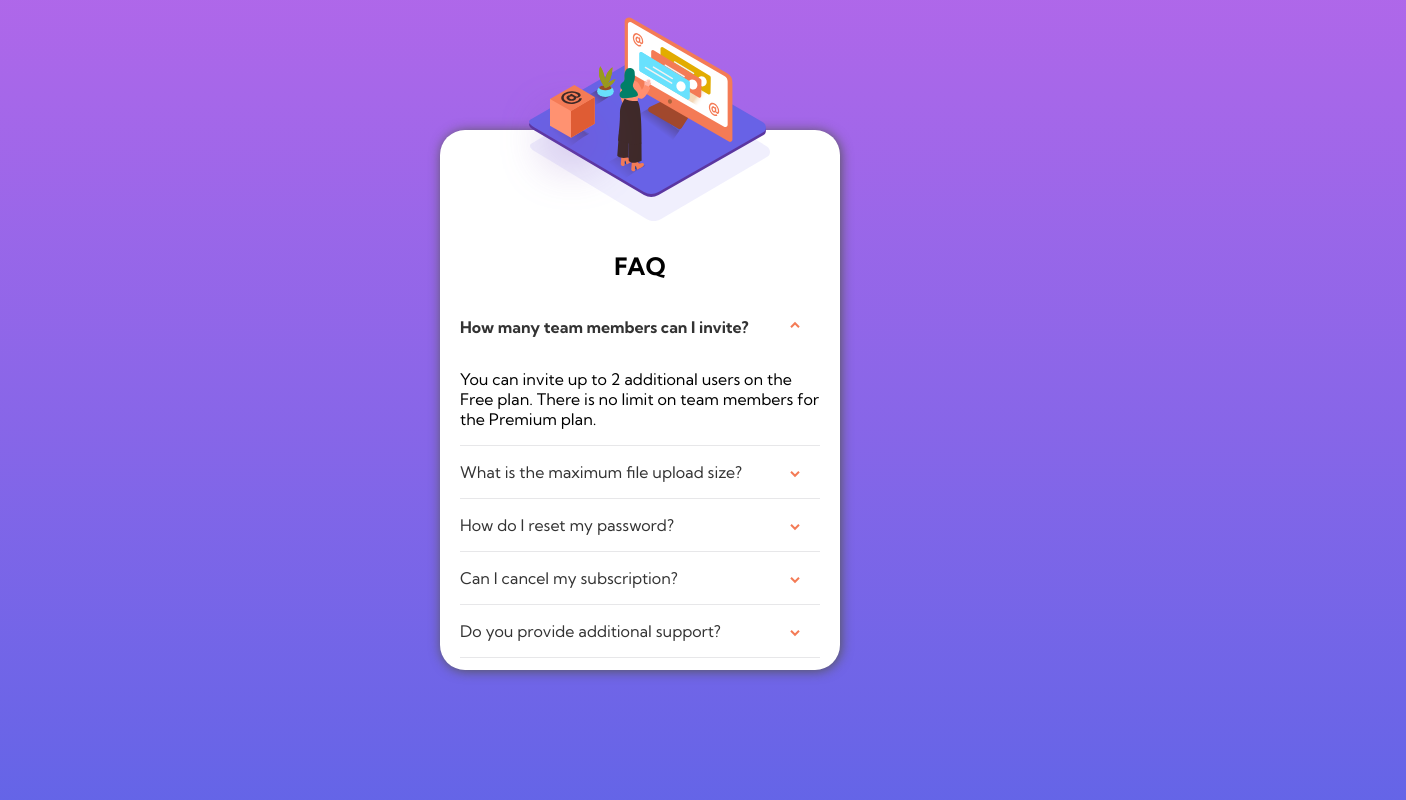
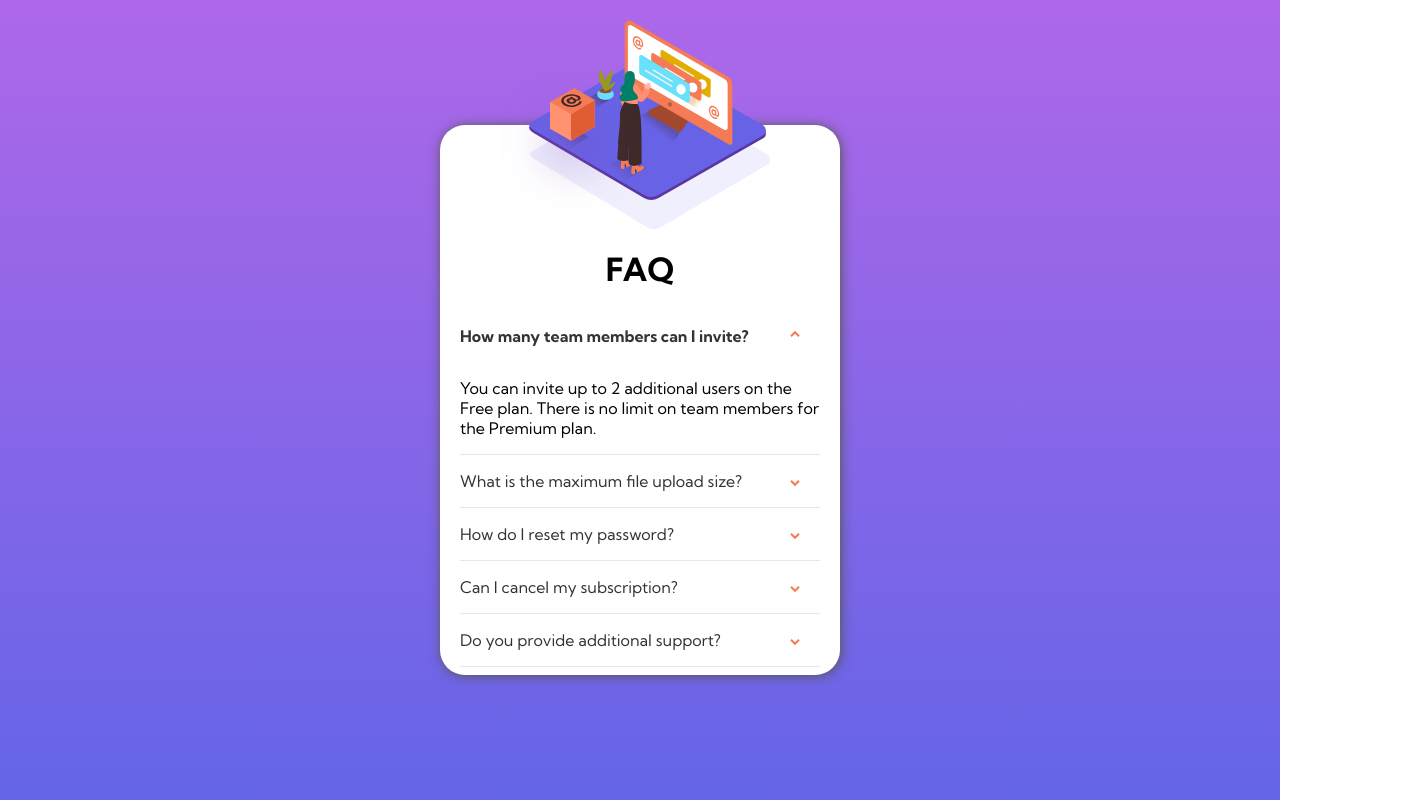
Before and after one commit to yPerrot/faq-accordion-card-main, a plain HTML site: page index.html in a window 1280 px wide. Shown: the top 800 px of the page, 1406 px wide, since content can reach past the window. Drawn offline with Linux system fonts and the light colour scheme.

Commit message:
Improve minor elements

```diff
--- a/index.html
+++ b/index.html
@@ -4,7 +4,7 @@
   <meta charset="UTF-8">
   <meta name="viewport" content="width=device-width, initial-scale=1.0">
   <link rel="icon" type="image/png" sizes="32x32" href="./images/favicon-32x32.png">
-  <title>Frontend Mentor | FAQ Accordion Card</title>
+  <title>FAQ Accordion Card - Yohan PERROT</title>
   <link rel="stylesheet" href="style.css">
 </head>
 <body>
@@ -19,7 +19,7 @@
     </div>
 
     <div id="right">
-      <h2>FAQ</h2>
+      <h1>FAQ</h1>
 
       <details open>
         <summary>How many team members can I invite?</summary>
@@ -48,7 +48,7 @@
     </div>
   </div>
 
-  <script>
+<script>
 let detailsElems = document.querySelectorAll("details");
 
 detailsElems.forEach(targetDetail => {
@@ -60,6 +60,7 @@ detailsElems.forEach(targetDetail => {
     })
   }, false);
 });
-  </script>
+</script>
+
 </body>
 </html>
--- a/style.css
+++ b/style.css
@@ -52,8 +52,6 @@ body {
 }
 
 #card {
-    /* background-color: white; */
-
     width: 900px;
     height: 500px;
 
@@ -65,12 +63,12 @@ body {
 
 #svg-box {
     position: absolute;
-    transform: translate(-560px,200px);
+    transform: translate(-545px,180px);
     z-index: 2;
+    filter: drop-shadow(0 5px 5px var(--very-dark-grayish-blue));
 }
 
 /* ------- */
-
 
 #left {
     width: 50%;
@@ -85,17 +83,13 @@ body {
     z-index: 1;
 }
 
-#svg-woman-mobile {
-    display: none;
-}
-
 #svg-pattern {
     transform: translate(-580px,-680px);
     position: relative;
     z-index: 0;
 }
 
-#svg-pattern-mobile {
+#svg-woman-mobile, #svg-pattern-mobile {
     display: none;
 }
 
@@ -162,20 +156,20 @@ details[open] summary {
     font-weight: bold;
 }
 
+/* ------- */
+
 @media screen and (max-width: 1440px) {
     #card {
-        /* background-color: green; */
         width: 400px;
-        height: 540px;
+        height: 550px;
         display: block;
     }
 
     #svg-box, #svg-pattern, #svg-woman {
-        visibility: hidden;
+        display: none;
     }
 
     #left {
-        /* background-color: red; */
         width: 100%;
         height: 15%;
         overflow: visible;
@@ -183,17 +177,14 @@ details[open] summary {
 
     #svg-woman-mobile {
         display: inline;
-        /* background-color: yellow; */
-        transform: translate(-140px, -1425px);
+        transform: translate(-140px, -105px);
         position:absolute;
         z-index: 1;
-        /* background-color: red; */
     }
 
     #svg-pattern-mobile {
         display: inline;
-        /* background-color: yellow; */
-        transform: translate(-110px, -1325px);
+        transform: translate(-110px, 0px);
         position:absolute;
         z-index: 0;
     }
@@ -201,10 +192,10 @@ details[open] summary {
 
     #right {
         width: 100%;
-        /* background-color: red; */
+        height: 85%;
     }
 
-    h2 {
+    h1 {
         text-align: center;
     }
 
```
Also changed, not shown: scipt.js (deleted), 1 other file.
